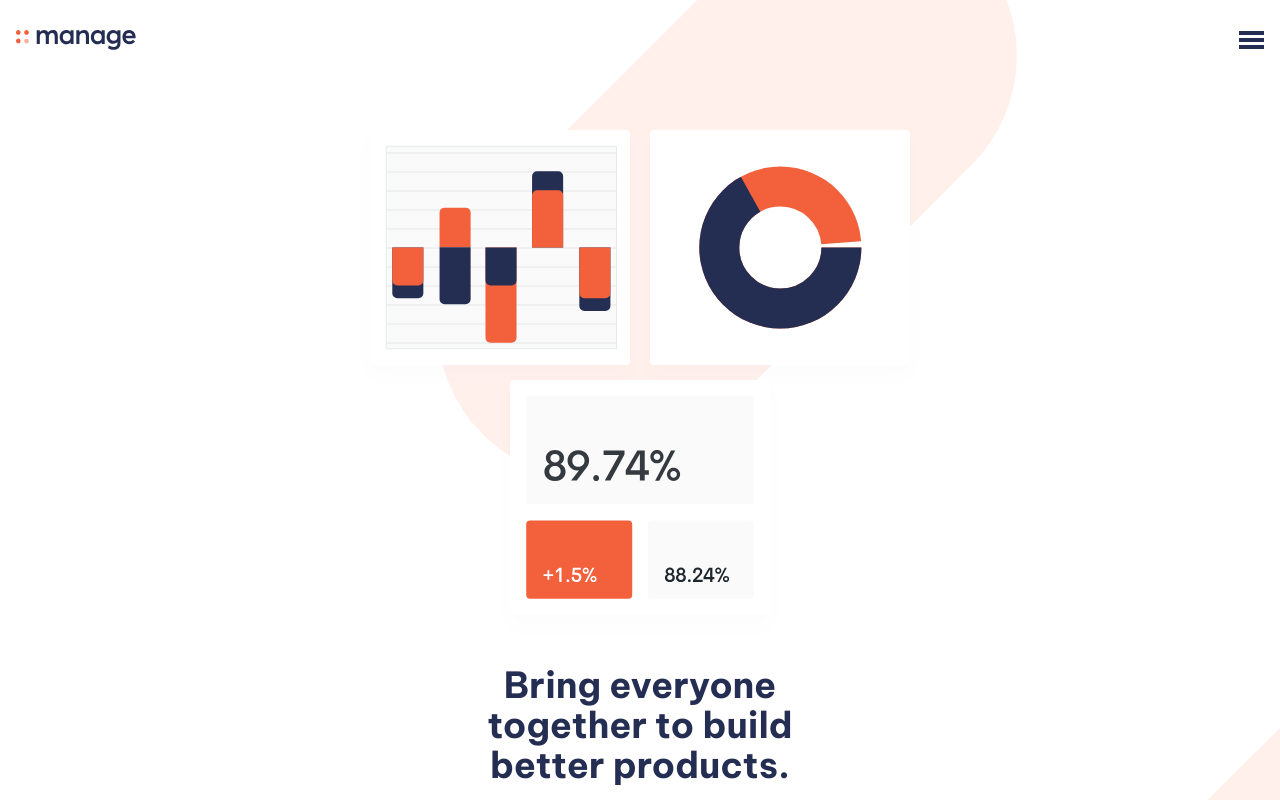
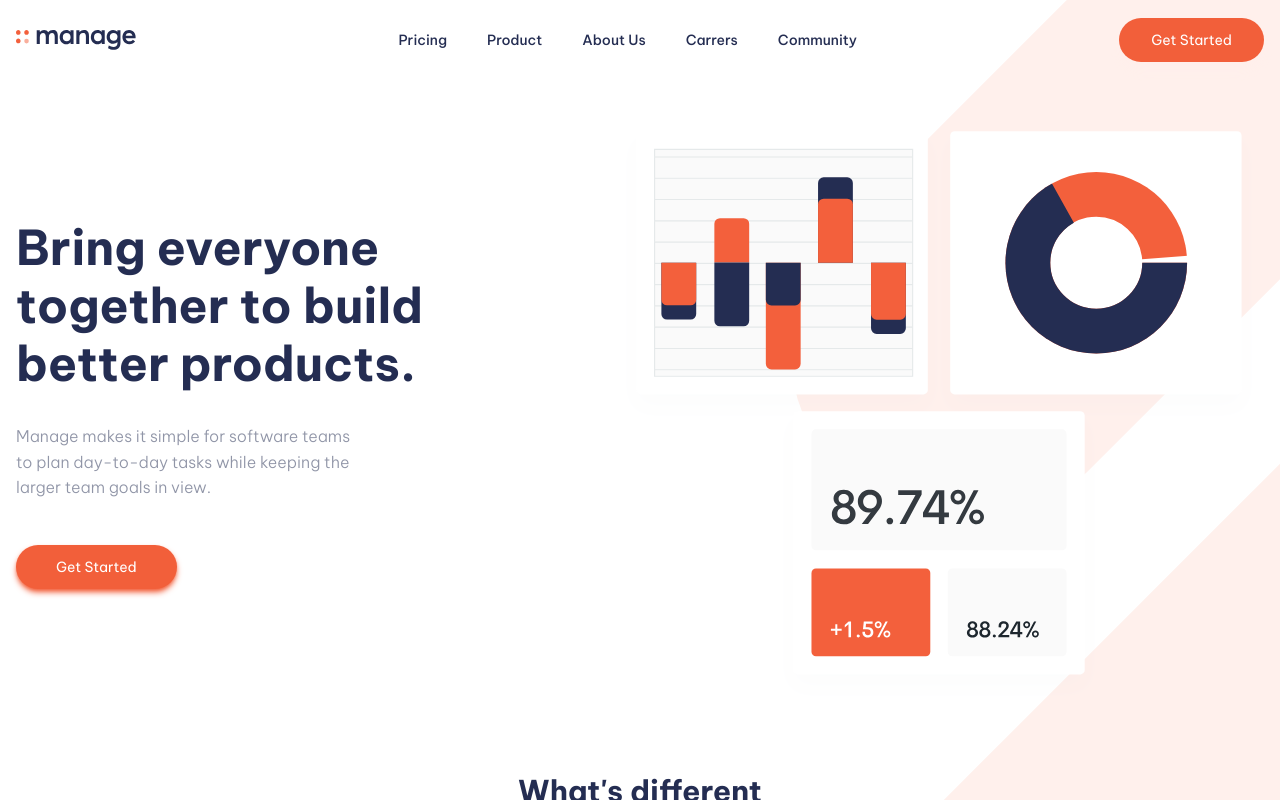
Before and after one commit to khalidesskali/manage-landing-page, a React (Vite) app: page / in a window 1280 px wide. Shown: the top 800 px of the page. Built offline with nearby package versions, Linux system fonts and the light colour scheme.

Commit message:
fix responsive

```diff
--- a/src/components/Header.jsx
+++ b/src/components/Header.jsx
@@ -7,9 +7,9 @@ const Header = () => {
   const [isOpen, setIsopen] = useState(false);
 
   return (
-    <header className="relative h-20 flex">
-      <div className="container mx-auto px-4">
-        {/* Mobile version */}
+    <header className="relative h-20 flex z-100">
+      {/* Mobile version */}
+      <div className="container mx-auto px-4 lg:hidden">
         <div className="flex items-center justify-between h-full">
           <img src={logo} alt="Logo" loading="lazy" width={120} />
           <button className="z-100" onClick={() => setIsopen(!isOpen)}>
@@ -37,6 +37,35 @@ const Header = () => {
           <a href="#">Community</a>
         </nav>
       </div>
+      {/* Laptop version */}
+      <div className="container mx-auto px-4 hidden lg:block">
+        <div className="flex items-center justify-between h-full">
+          <img src={logo} alt="Logo" loading="lazy" width={120} />
+          <nav className="flex items-center gap-10 text-sm">
+            <a href="#" className="text-primary-dark-blue font-medium">
+              Pricing
+            </a>
+            <a href="#" className="text-primary-dark-blue ">
+              Product
+            </a>
+            <a href="#" className="text-primary-dark-blue ">
+              About Us
+            </a>
+            <a href="#" className="text-primary-dark-blue ">
+              Carrers
+            </a>
+            <a href="#" className="text-primary-dark-blue ">
+              Community
+            </a>
+          </nav>
+          <button
+            className="block py-3 px-8 bg-primary-red text-white rounded-full
+            cursor-pointer text-sm shadow-lg shadow-very-pale-red"
+          >
+            Get Started
+          </button>
+        </div>
+      </div>
     </header>
   );
 };
--- a/src/components/Hero.jsx
+++ b/src/components/Hero.jsx
@@ -5,24 +5,30 @@ import mobilebg from "../assets/images/bg-tablet-pattern.svg";
 const Hero = () => {
   return (
     <div className="container mx-auto px-4 mt-10">
-      <div className="flex flex-col items-center gap-5">
+      <div className="flex flex-col items-center gap-5 lg:flex-row lg:justify-between">
         <div className="relative">
           <img
             src={charts}
             alt="illustration intro"
-            className="relative z-20"
+            className="relative z-20 select-none lg:w-[650px] 2xl:w-[800px]"
           />
           <img
             src={mobilebg}
             alt="mobile bg"
-            className="absolute left-[15%] -top-[42%] z-10"
+            className="absolute left-[20%] -top-[42%] z-10 select-none md:left-[27%] "
           />
         </div>
-        <div className="flex items-center text-center gap-5 flex-col z-30">
-          <h1 className="font-bold text-4xl max-w-96 text-primary-dark-blue">
+        <div
+          className="flex items-center text-center gap-5 lg:gap-8 flex-col z-30
+          lg:-order-1 lg:text-start lg:items-start"
+        >
+          <h1
+            className="font-bold text-4xl lg:text-5xl 2xl:text-6xl max-w-96 text-primary-dark-blue
+            lg:max-w-[550px] lg:leading-[1.2]"
+          >
             Bring everyone together to build better products.
           </h1>
-          <p className="text-darkgrayish-blue font-light max-w-[320px] mb-3">
+          <p className="text-darkgrayish-blue font-light leading-[1.6] max-w-[320px] lg:max-w-[350px] mb-3">
             Manage makes it simple for software teams to plan day-to-day tasks
             while keeping the larger team goals in view.
           </p>
```
